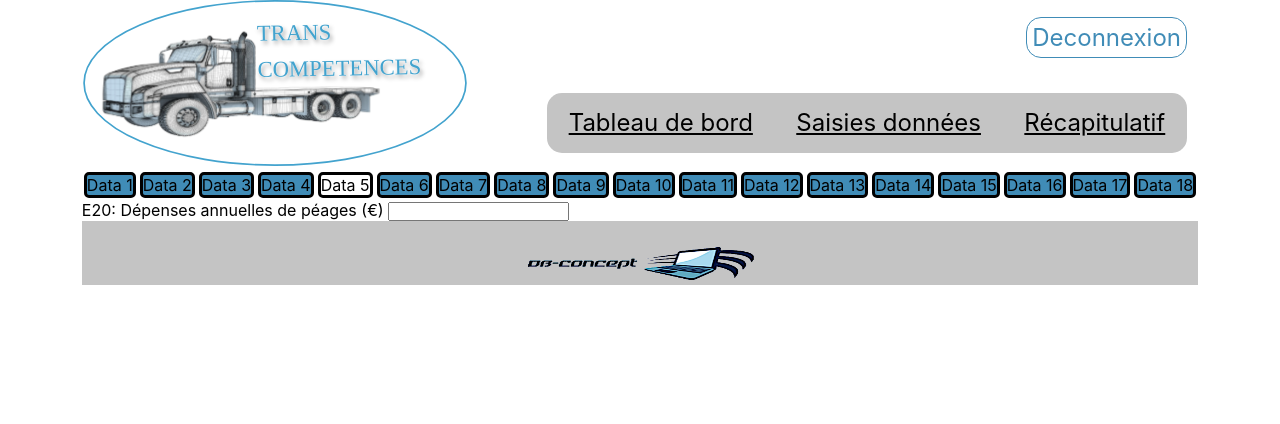
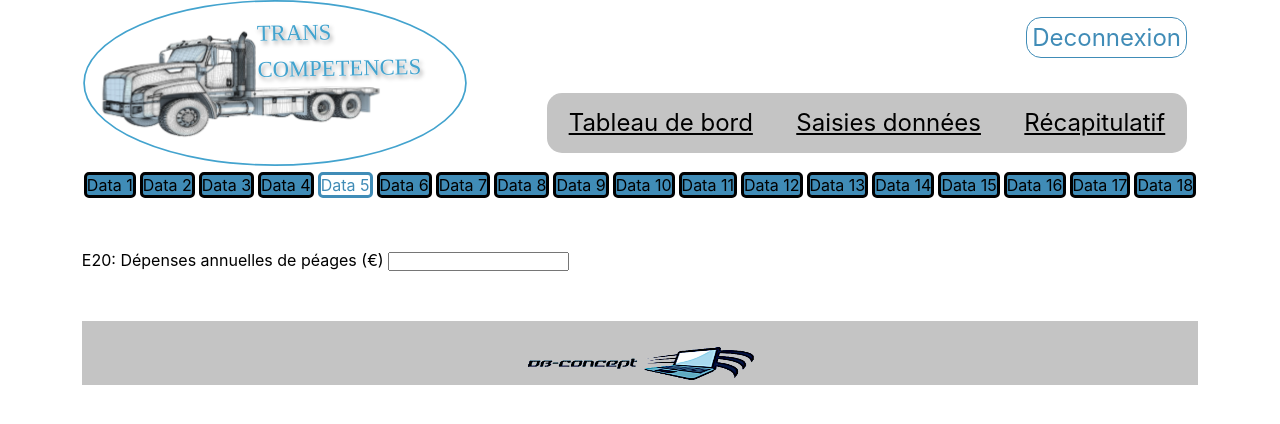
Before and after one commit to Armandine337711/TransCompetence-client, a React (Create React App) app: page / in a window 1280 px wide. Shown: the top 424 px of the page. Built offline with nearby package versions, Linux system fonts and the light colour scheme.

Commit message:
correction CSS

```diff
--- a/src/components/Onglets.css
+++ b/src/components/Onglets.css
@@ -19,6 +19,11 @@ body{
     cursor: pointer;
 }
 
+.container{
+    margin-top: 50px;
+    margin-bottom: 50px;
+}
 .active {
     background-color: rgb(255, 255, 255);
+    color: #408CB7;
 }
```
